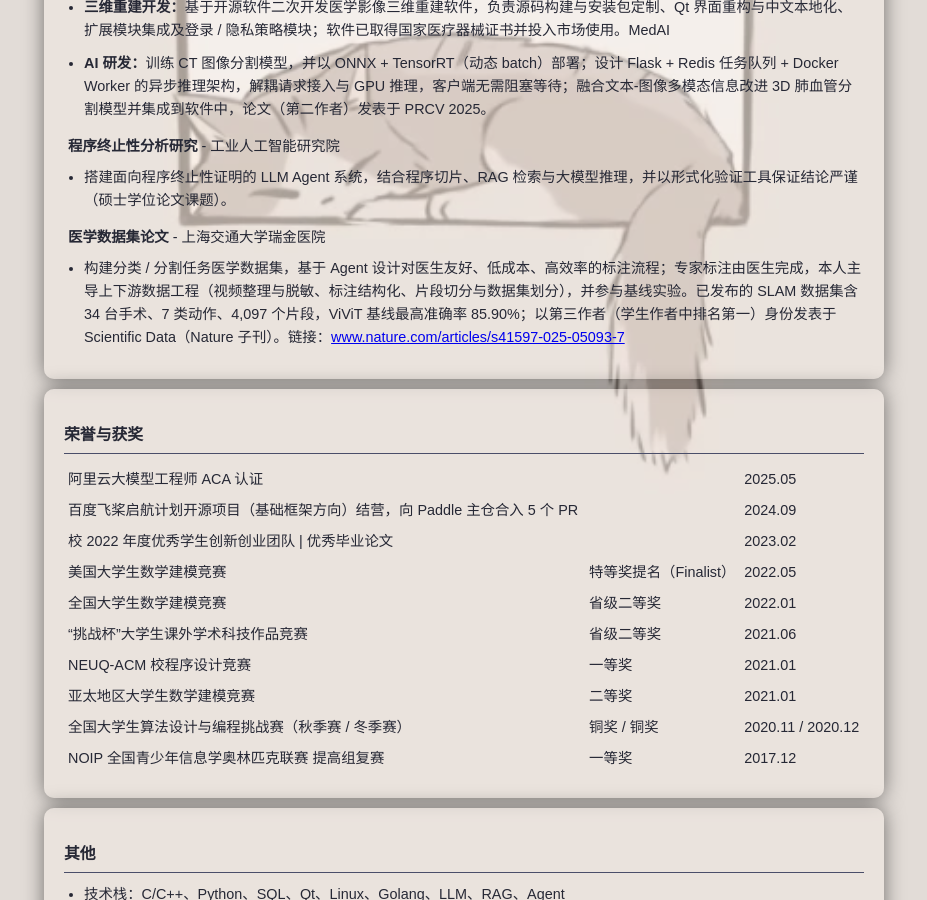
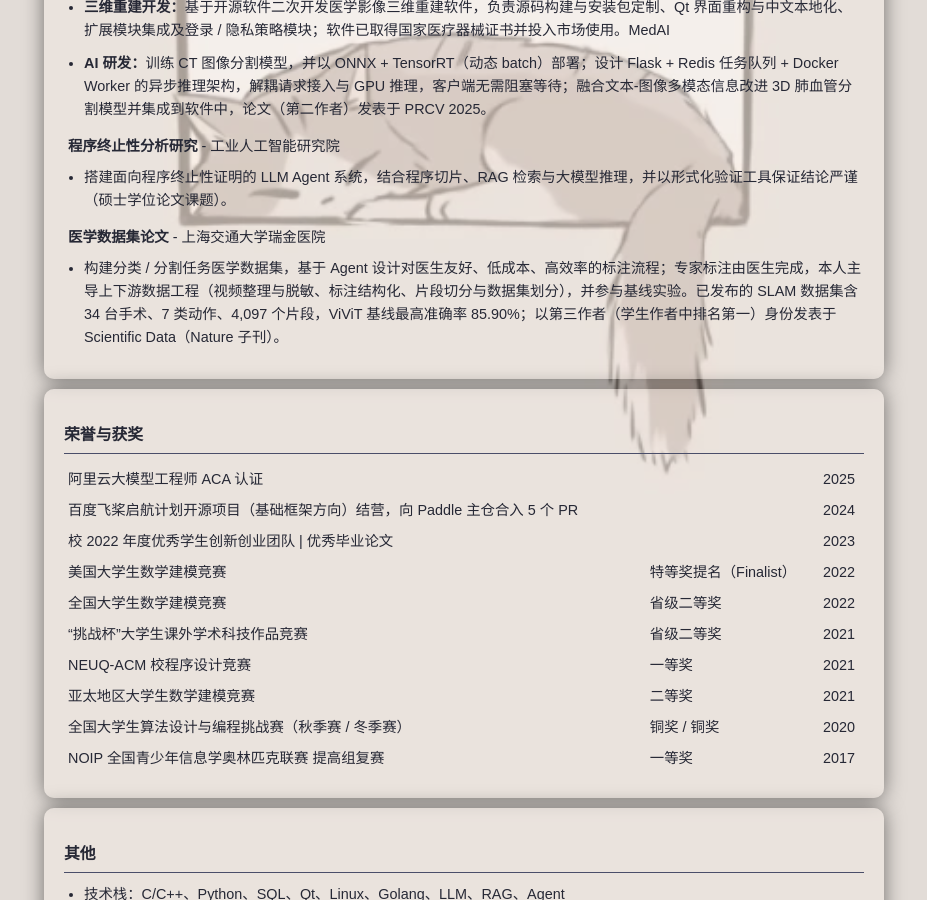
Before and after one commit to MikhayEeer/mikhayeeer.github.io, a Jekyll site: the page resume/index.html, which Jekyll copies as it is, in a window 1280 px wide and 900 px high, scrolled down 933 px. Shown: the whole window, without its empty margins (176-1103 px from the left). Built offline with Jekyll 4.4.1, drawn with Linux system fonts in a browser that asks for light colours; some of the changed text lies outside the part shown.

Commit message:
简历：第四轮，隐去年份信息 (#8)
教育经历改为学制说明并清空年份单元格，实习标题改为工作经历，去掉 Scientific Data 的 nature 链接，荣誉日期只保留年份。

Co-authored-by: Cursor Agent <cursoragent@cursor.com>
Co-authored-by: MikhayEeer <MikhayEeer@users.noreply.github.com>

```diff
--- a/resume/index.html
+++ b/resume/index.html
@@ -19,17 +19,17 @@
         <h2>教育背景</h2>
         <table>
             <tr>
-                <td><b>中国科学院大学</b> - 人工智能 硕士<br>软件研究所 - 基础软件与系统重点实验室（原计算机科学国家重点实验室）</td>
-                <td>2023.09 - 2026.07</td>
+                <td><b>中国科学院大学</b> - 人工智能 硕士（全日制三年制）<br>软件研究所 - 基础软件与系统重点实验室（原计算机科学国家重点实验室）</td>
+                <td></td>
             </tr>
             <tr>
-                <td><b>东北大学（985）</b> - 数据科学与大数据技术 本科<br>综合测评 2/69，推免至中国科学院大学</td>
-                <td>2019.09 - 2023.07</td>
+                <td><b>东北大学（985）</b> - 数据科学与大数据技术 本科（全日制四年制）<br>综合测评 2/69，推免至中国科学院大学</td>
+                <td></td>
             </tr>
         </table>
     </section>
     <section>
-        <h2>实习经历</h2>
+        <h2>工作经历</h2>
         <table>
             <tr><td><b>阿里云</b> - 数据库基础研发</td><td>2025.05 - 至今</td></tr>
         </table>
@@ -64,22 +64,22 @@
             <tr><td><b>医学数据集论文</b> - 上海交通大学瑞金医院</td></tr>
         </table>
         <ul>
-            <li>构建分类 / 分割任务医学数据集，基于 Agent 设计对医生友好、低成本、高效率的标注流程；专家标注由医生完成，本人主导上下游数据工程（视频整理与脱敏、标注结构化、片段切分与数据集划分），并参与基线实验。已发布的 SLAM 数据集含 34 台手术、7 类动作、4,097 个片段，ViViT 基线最高准确率 85.90%；以第三作者（学生作者中排名第一）身份发表于 Scientific Data（Nature 子刊）。链接：<a href="https://www.nature.com/articles/s41597-025-05093-7">www.nature.com/articles/s41597-025-05093-7</a></li>
+            <li>构建分类 / 分割任务医学数据集，基于 Agent 设计对医生友好、低成本、高效率的标注流程；专家标注由医生完成，本人主导上下游数据工程（视频整理与脱敏、标注结构化、片段切分与数据集划分），并参与基线实验。已发布的 SLAM 数据集含 34 台手术、7 类动作、4,097 个片段，ViViT 基线最高准确率 85.90%；以第三作者（学生作者中排名第一）身份发表于 Scientific Data（Nature 子刊）。</li>
         </ul>
     </section>
     <section>
         <h2>荣誉与获奖</h2>
         <table>
-            <tr><td>阿里云大模型工程师 ACA 认证</td><td></td><td>2025.05</td></tr>
-            <tr><td>百度飞桨启航计划开源项目（基础框架方向）结营，向 Paddle 主仓合入 5 个 PR</td><td></td><td>2024.09</td></tr>
-            <tr><td>校 2022 年度优秀学生创新创业团队 | 优秀毕业论文</td><td></td><td>2023.02</td></tr>
-            <tr><td>美国大学生数学建模竞赛</td><td>特等奖提名（Finalist）</td><td>2022.05</td></tr>
-            <tr><td>全国大学生数学建模竞赛</td><td>省级二等奖</td><td>2022.01</td></tr>
-            <tr><td>“挑战杯”大学生课外学术科技作品竞赛</td><td>省级二等奖</td><td>2021.06</td></tr>
-            <tr><td>NEUQ-ACM 校程序设计竞赛</td><td>一等奖</td><td>2021.01</td></tr>
-            <tr><td>亚太地区大学生数学建模竞赛</td><td>二等奖</td><td>2021.01</td></tr>
-            <tr><td>全国大学生算法设计与编程挑战赛（秋季赛 / 冬季赛）</td><td>铜奖 / 铜奖</td><td>2020.11 / 2020.12</td></tr>
-            <tr><td>NOIP 全国青少年信息学奥林匹克联赛 提高组复赛</td><td>一等奖</td><td>2017.12</td></tr>
+            <tr><td>阿里云大模型工程师 ACA 认证</td><td></td><td>2025</td></tr>
+            <tr><td>百度飞桨启航计划开源项目（基础框架方向）结营，向 Paddle 主仓合入 5 个 PR</td><td></td><td>2024</td></tr>
+            <tr><td>校 2022 年度优秀学生创新创业团队 | 优秀毕业论文</td><td></td><td>2023</td></tr>
+            <tr><td>美国大学生数学建模竞赛</td><td>特等奖提名（Finalist）</td><td>2022</td></tr>
+            <tr><td>全国大学生数学建模竞赛</td><td>省级二等奖</td><td>2022</td></tr>
+            <tr><td>“挑战杯”大学生课外学术科技作品竞赛</td><td>省级二等奖</td><td>2021</td></tr>
+            <tr><td>NEUQ-ACM 校程序设计竞赛</td><td>一等奖</td><td>2021</td></tr>
+            <tr><td>亚太地区大学生数学建模竞赛</td><td>二等奖</td><td>2021</td></tr>
+            <tr><td>全国大学生算法设计与编程挑战赛（秋季赛 / 冬季赛）</td><td>铜奖 / 铜奖</td><td>2020</td></tr>
+            <tr><td>NOIP 全国青少年信息学奥林匹克联赛 提高组复赛</td><td>一等奖</td><td>2017</td></tr>
         </table>
     </section>
     <section>
```
